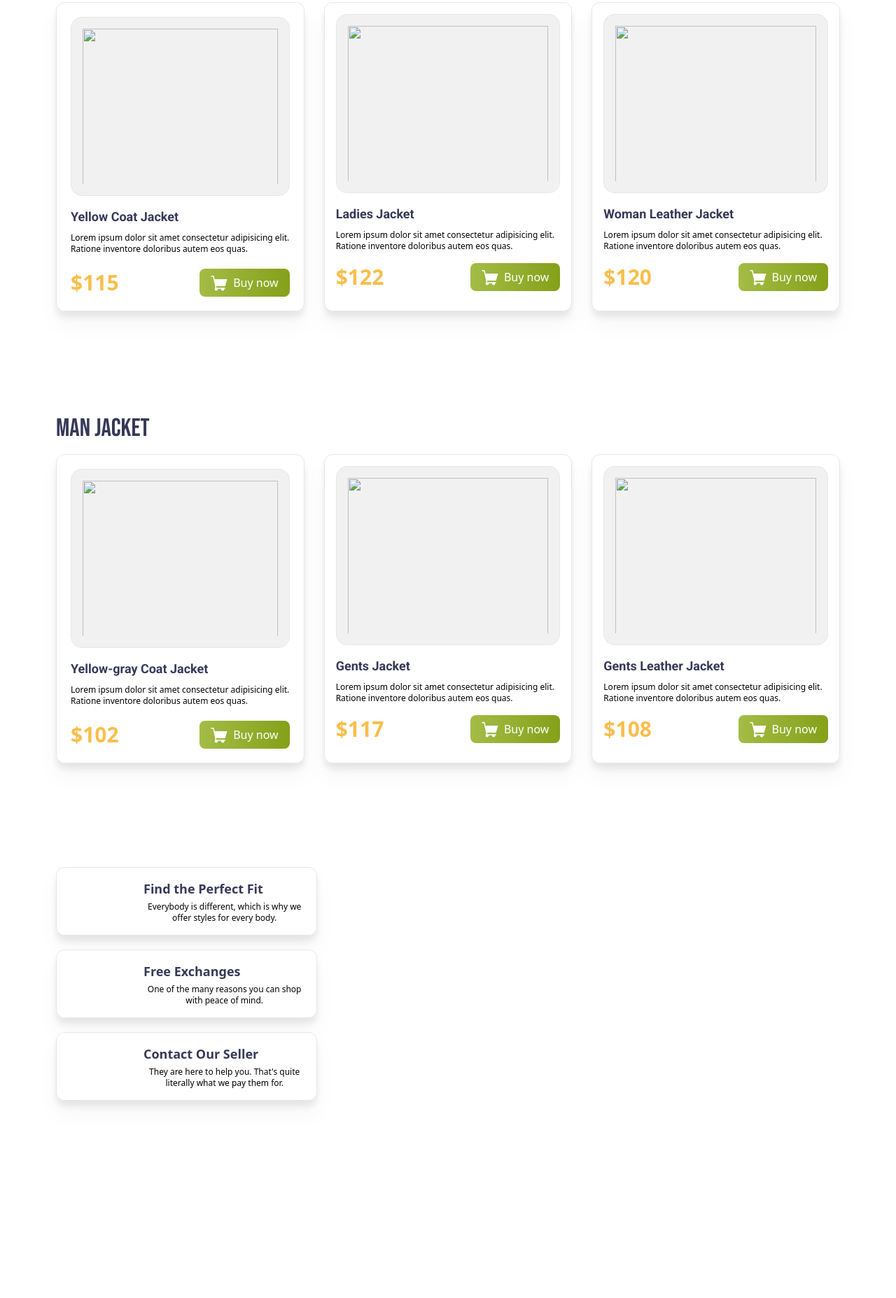
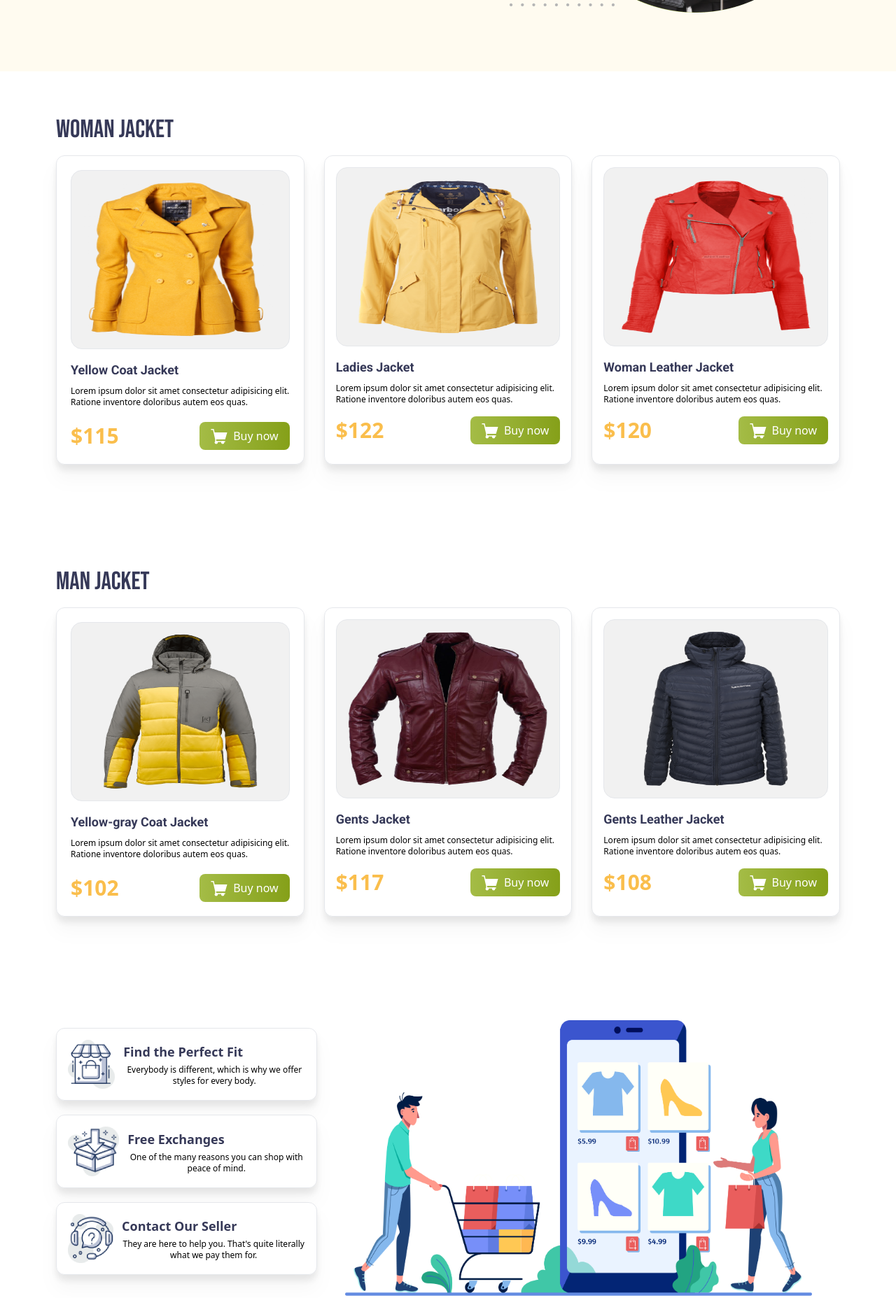
Before and after one commit to Chamak58/Penguin-Fashion, a plain HTML site: page index.html in a window 1280 px wide. Shown: the part 601-2456 px from the top of the page at 70% size. Before the commit the page ends 2258 px from the top, so only its background shows below. Drawn offline with nearby package versions, Linux system fonts and the light colour scheme; the site is published under a folder, as on GitHub Pages, so addresses that start at the root find nothing.

Commit message:
added correction of image location

```diff
--- a/index.html
+++ b/index.html
@@ -28,7 +28,7 @@
         <div class="flex items-center gap-x-2 justify-center">
           <img
             class="w-12 md:w-28 h-8 md:h-12 rounded-lg"
-            src="/icons/logo.jpeg"
+            src="./icons/logo.jpeg"
             alt=""
           />
           <h1>
@@ -96,7 +96,7 @@
           </div>
           <!-- banner image part -->
           <div class="flex justify-center my-5">
-            <img src="/images/model.png" alt="" />
+            <img src="./images/model.png" alt="" />
           </div>
         </div>
       </section>
@@ -115,7 +115,7 @@
             <div class="bg-[#FFFFFF] p-5 drop-shadow-xl border rounded-xl mb-5">
               <img
                 class="bg-[#F1F1F1] p-4 border rounded-2xl h-64 w-full"
-                src="/images/jacket-1.png"
+                src="./images/jacket-1.png"
                 alt=""
               />
               <h3
@@ -156,7 +156,7 @@
             <div class="bg-[#FFFFFF] p-4 drop-shadow-xl border rounded-xl mb-5">
               <img
                 class="bg-[#F1F1F1] p-4 border rounded-2xl h-64 w-full"
-                src="/images/jacket-2.png"
+                src="./images/jacket-2.png"
                 alt=""
               />
               <h3
@@ -199,7 +199,7 @@
             >
               <img
                 class="bg-[#F1F1F1] p-4 border rounded-2xl h-64 w-full"
-                src="/images/jacket-3.png"
+                src="./images/jacket-3.png"
                 alt=""
               />
               <h3
@@ -252,7 +252,7 @@
             <div class="bg-[#FFFFFF] p-5 drop-shadow-xl border rounded-xl mb-5">
               <img
                 class="bg-[#F1F1F1] p-4 border rounded-2xl h-64 w-full"
-                src="/images/jacket-4.png"
+                src="./images/jacket-4.png"
                 alt=""
               />
               <h3
@@ -293,7 +293,7 @@
             <div class="bg-[#FFFFFF] p-4 drop-shadow-xl border rounded-xl mb-5">
               <img
                 class="bg-[#F1F1F1] p-4 border rounded-2xl h-64 w-full"
-                src="/images/jacket-5.png"
+                src="./images/jacket-5.png"
                 alt=""
               />
               <h3
@@ -336,7 +336,7 @@
             >
               <img
                 class="bg-[#F1F1F1] p-4 border rounded-2xl h-64 w-full"
-                src="/images/jacket-6.png"
+                src="./images/jacket-6.png"
                 alt=""
               />
               <h3
@@ -388,7 +388,7 @@
               class="md:flex gap-x-3 bg-[#FFFFFF] p-4 drop-shadow-xl border rounded-xl mt- 5 mb-5 items-center text-center"
             >
               <div class="flex justify-center">
-                <img class="w-24" src="/icons/house.png" alt="" />
+                <img class="w-24" src="./icons/house.png" alt="" />
               </div>
               <div>
                 <h4
@@ -407,7 +407,7 @@
               class="md:flex gap-x-3 bg-[#FFFFFF] p-4 drop-shadow-xl border rounded-xl mt- 5 mb-5 items-center text-center"
             >
               <div class="flex justify-center">
-                <img class="w-24" src="/icons/box.png" alt="" />
+                <img class="w-24" src="./icons/box.png" alt="" />
               </div>
               <div>
                 <h4
@@ -425,7 +425,7 @@
               class="md:flex gap-x-3 bg-[#FFFFFF] p-4 drop-shadow-xl border rounded-xl mt- 5 mb-5 items-center text-center"
             >
               <div class="flex justify-center">
-                <img class="w-24" src="/icons/question.png" alt="" />
+                <img class="w-24" src="./icons/question.png" alt="" />
               </div>
               <div>
                 <h4
@@ -442,7 +442,7 @@
           </div>
           <!-- sales image part -->
           <div class="lg:w-2/3 md:px-10">
-            <img src="/images/shopping.png" alt="" />
+            <img src="./images/shopping.png" alt="" />
           </div>
         </div>
       </section>
```
